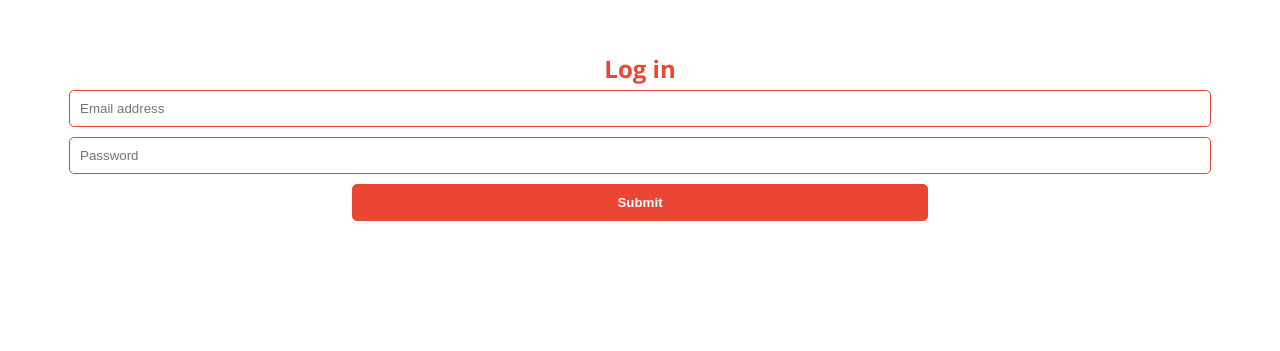
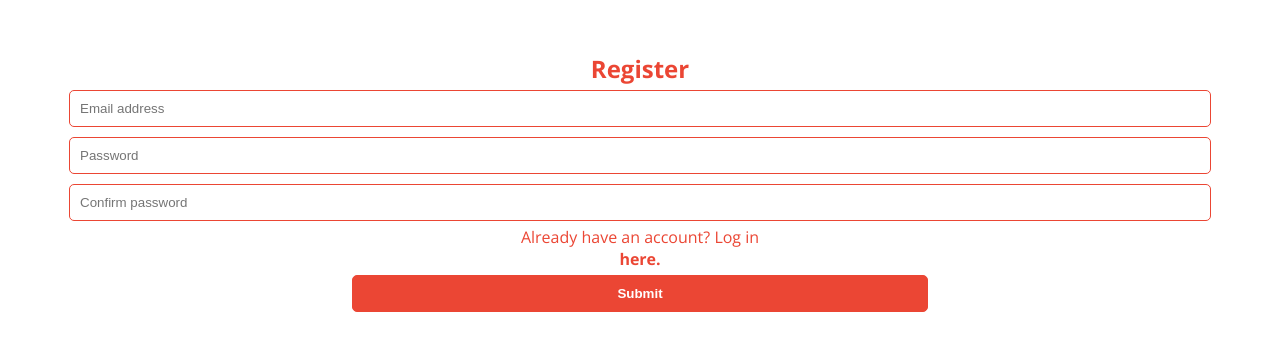
Before and after one commit to kolodziejczyk-szymon/psswd-mngr, a Vue app: page /register in a window 1280 px wide. Shown: the part 193-544 px from the top of the page. Built offline with nearby package versions, Linux system fonts and the light colour scheme.

Commit message:
views and routing

```diff
--- a/package.json
+++ b/package.json
@@ -10,11 +10,13 @@
   "dependencies": {
     "axios": "^0.21.1",
     "core-js": "^3.6.5",
-    "vue": "^3.0.0"
+    "vue": "^3.0.0",
+    "vue-router": "^4.0.0-0"
   },
   "devDependencies": {
     "@vue/cli-plugin-babel": "~4.5.0",
     "@vue/cli-plugin-eslint": "~4.5.0",
+    "@vue/cli-plugin-router": "~4.5.0",
     "@vue/cli-service": "~4.5.0",
     "@vue/compiler-sfc": "^3.0.0",
     "babel-eslint": "^10.1.0",
--- a/src/App.vue
+++ b/src/App.vue
@@ -1,15 +1,10 @@
 <template>
-  <LoginForm></LoginForm>
+  <router-view/>
 </template>
 
 <script>
-import LoginForm from './components/LoginForm.vue';
-
 export default {
   name: 'App',
-  components: {
-    LoginForm
-  }
 }
 </script>
 
@@ -21,6 +16,7 @@ export default {
   margin: 0;
 }
 
+
 #app {
   margin-top: 30vh;
   font-family: 'Open Sans', sans-serif;
@@ -29,4 +25,17 @@ export default {
   text-align: center;
   color: #eb4634;
 }
+
+#nav {
+  padding: 30px;
+
+  a {
+    font-weight: bold;
+    color: #2c3e50;
+
+    &.router-link-exact-active {
+      color: #42b983;
+    }
+  }
+}
 </style>
--- a/src/components/LoginForm.vue
+++ b/src/components/LoginForm.vue
@@ -4,8 +4,11 @@
         <h3 class="login-form__title">Log in</h3>
         <input class="login-form__input" name="email" type="text" placeholder="Email address" v-model="name">
         <input class="login-form__input" name="password" type="password" placeholder="Password" v-model="password">
+        <span>Don't have an account yet? Register </span>
+        <router-link class="register-link" to="/register">here.</router-link>
         <button class="login-form__submit" type="submit">Submit</button>
       </form>
+
 
   </div>
 </template>
@@ -15,6 +18,7 @@
 import axios from "axios";
 
 export default {
+    name: 'LoginForm',
     data () {
         return {
             email: '',
@@ -93,4 +97,10 @@ export default {
         }
     }
 
+    .register-link {
+        font-weight: bold;
+        text-decoration: none;
+        color: #eb4634;
+    }
+
 </style>
--- /dev/null
+++ b/src/components/Navbar.vue
@@ -0,0 +1,33 @@
+<template>
+    <div class="navigation">
+        <router-link class="navigation__link" to="/">Logout</router-link>
+        <router-link class="navigation__link" to="/dashboard">Dashboard</router-link>
+    </div>
+</template>
+
+<script>
+export default {
+
+}
+</script>
+
+<style scoped lang="scss">
+    .navigation {
+        overflow: hidden;
+        position: fixed;
+        bottom: 0;
+        width: 100%;
+        display: flex;
+        flex-wrap: nowrap;
+        flex-direction: row;
+        justify-content: space-around;
+        background-color: #eb4634;
+        padding: 10px 20px;
+
+        &__link {
+            text-decoration: none;
+            color: white
+        }
+    }
+
+</style>
--- /dev/null
+++ b/src/components/RegisterForm.vue
@@ -0,0 +1,107 @@
+<template>
+  <div class="container">
+      <form class="register-form" action="post">
+        <h3 class="register-form__title">Register</h3>
+        <input class="register-form__input" name="email" type="text" placeholder="Email address" v-model="name">
+        <input class="register-form__input" name="password" type="password" placeholder="Password" v-model="password">
+        <input class="register-form__input" name="password" type="password" placeholder="Confirm password" v-model="confirmPassword">
+        <span>Already have an account? Log in </span>
+        <router-link class="login-link" to="/login">here.</router-link>
+        <button class="register-form__submit" type="submit">Submit</button>
+      </form>
+  </div>
+</template>
+
+<script>
+
+// import axios from "axios";
+
+export default {
+    name: 'RegisterForm',
+    data () {
+        return {
+            email: '',
+            password: '',
+            confirmPassword: '',
+            loading: false,
+        }
+    },
+    methods: {
+        // Tu będzie register user.
+    //     registerUser() {
+    //         axios
+    //             .post('127.0.0.1:8000/register', {
+    //                 email: this.email,
+    //                 password: this.password
+    //             }, {
+    //                 headers: {
+    //                     'content-type': 'application/x-www-form-urlencoded'
+    //                 }
+    //             }
+
+    //             )
+    //             .then(response => {
+    //                 console.log(response.data);
+    //             }).catch(error => {
+    //                 if(error.response) {
+    //                     this.error = error.response;
+    //                 } else {
+    //                     this.error = 'Unknown.'
+    //                 }
+    //                 console.log(error);
+    //             }).finally(() => {
+    //                 this.isLoading = false;
+    //             });
+    //     }
+    }
+}
+</script>
+
+<style scoped lang="scss">
+
+    .container {
+        height: 100%;
+        width: 100%;
+        margin: auto;
+    }
+
+    .register-form {
+        margin: auto;
+        width: 90%;
+        display: flex;
+        flex-direction: column;
+        justify-content: center;
+        padding: 5px;
+
+        &__title {
+            margin: 0 auto;
+            font-size: 1.5rem;
+            font-weight: bold;
+        }
+
+        &__input {
+            margin: 5px;
+            border-radius: 5px;
+            border: 1px solid #eb4634;
+            padding: 10px;
+        }
+
+        &__submit {
+            margin: 5px auto;
+            width: 50%;
+            color: white;
+            border-radius: 5px;
+            border: 1px solid #eb4634;
+            background-color: #eb4634;
+            font-weight: bold;
+            padding: 10px 25px;
+        }
+    }
+
+    .login-link {
+        font-weight: bold;
+        text-decoration: none;
+        color: #eb4634;
+    }
+
+</style>
--- a/src/main.js
+++ b/src/main.js
@@ -1,6 +1,7 @@
 import { createApp } from 'vue'
 import App from './App.vue'
 import axios from 'axios'
+import router from './router'
 
 
-createApp(App, axios).mount('#app')
+createApp(App, axios).use(router).mount('#app')
--- /dev/null
+++ b/src/router/index.js
@@ -0,0 +1,29 @@
+import { createRouter, createWebHistory } from 'vue-router'
+import Login from '../views/Login.vue'
+import Register from '../views/Register.vue'
+import Dashboard from '../views/Dashboard.vue'
+
+const routes = [
+  {
+    path: '/login',
+    name: 'Login',
+    component: Login
+  },
+  {
+    path: '/register',
+    name: 'Register',
+    component: Register
+  },
+  {
+    path: '/',
+    name: 'Dashboard',
+    component: Dashboard
+  }
+]
+
+const router = createRouter({
+  history: createWebHistory(process.env.BASE_URL),
+  routes
+})
+
+export default router
--- /dev/null
+++ b/src/views/Dashboard.vue
@@ -0,0 +1,21 @@
+<template>
+  Dashboard
+  <Navbar></Navbar>
+
+</template>
+
+<script>
+import Navbar from '../components/Navbar.vue';
+
+
+export default {
+  name: 'Dashboard',
+  components: {
+    Navbar,
+  }
+}
+</script>
+
+<style>
+
+</style>
--- /dev/null
+++ b/src/views/Login.vue
@@ -0,0 +1,17 @@
+<template>
+  <LoginForm></LoginForm>
+</template>
+
+<script>
+import LoginForm from '../components/LoginForm.vue';
+export default {
+  name: 'Login',
+  components: {
+    LoginForm
+  }
+}
+</script>
+
+<style>
+
+</style>
--- /dev/null
+++ b/src/views/Register.vue
@@ -0,0 +1,17 @@
+<template>
+  <RegisterForm></RegisterForm>
+</template>
+
+<script>
+import RegisterForm from '../components/RegisterForm.vue';
+export default {
+  name: 'Register',
+  components: {
+    RegisterForm
+  }
+}
+</script>
+
+<style>
+
+</style>
```
Also changed, not shown: src/components/AccountTile.vue (added, +13 -0 lines), 1 other file (tests, documents, lock files or other folders).
